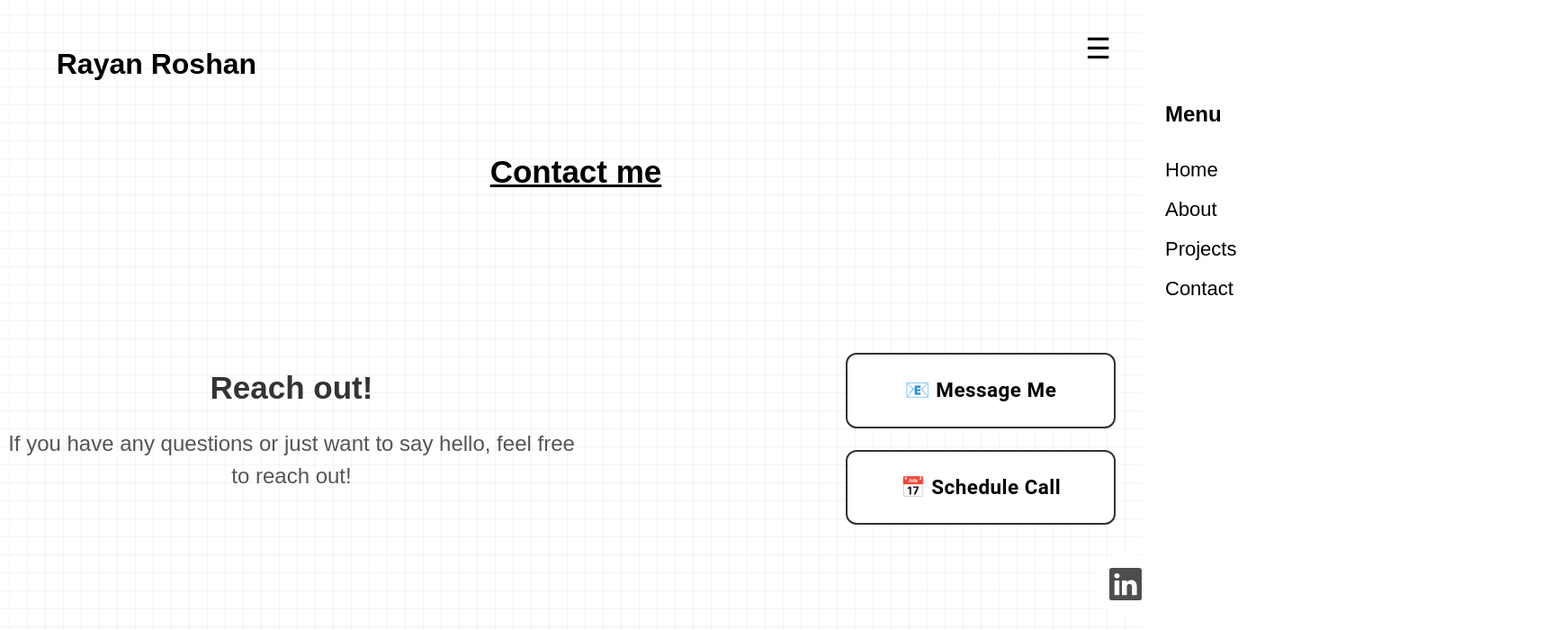
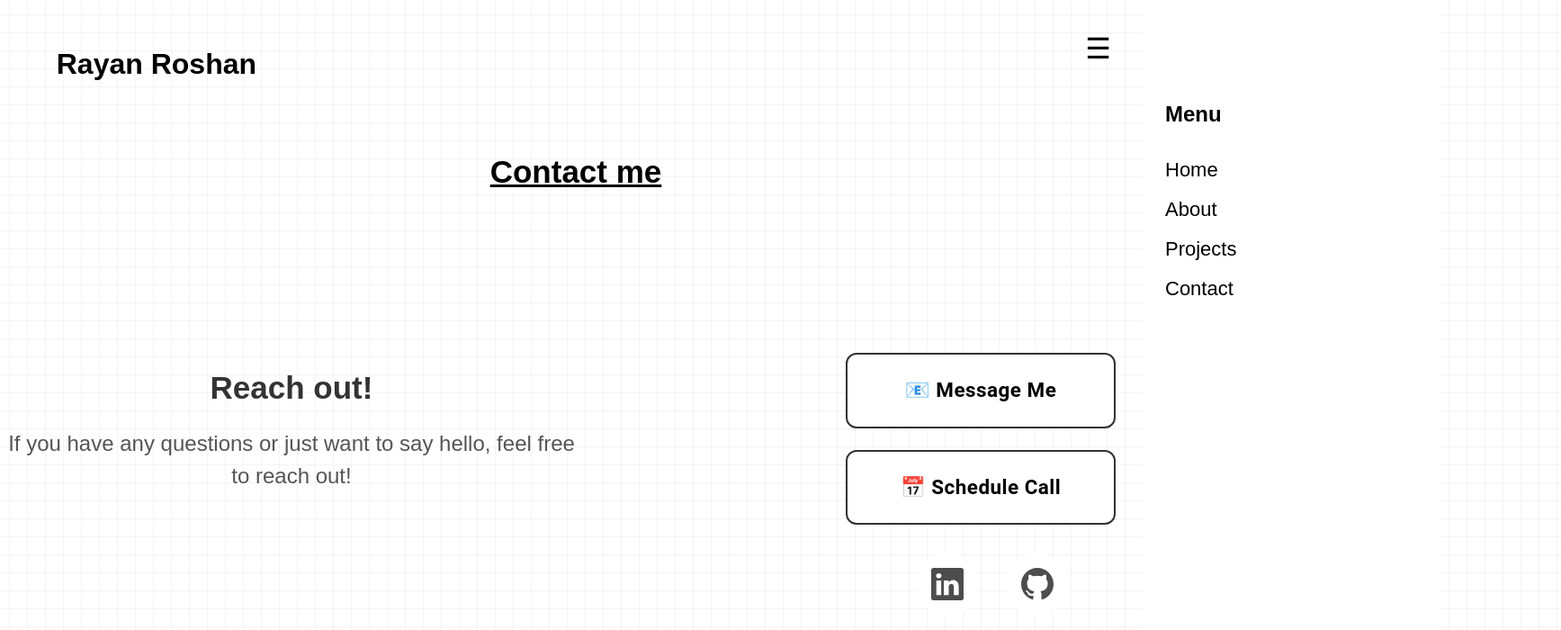
Before and after one commit to Rayan-Roshan21/Rayan_Roshan_website, a React (Vite) app in the folder Rayan_Roshan_Website/: page /contact in a window 1280 px wide. Shown: the top 700 px of the page at 90% size, 1735 px wide, since content can reach past the window. Built offline with nearby package versions, Linux system fonts and the light colour scheme.

Commit message:
Minor adjustment with contact.css

```diff
--- a/Rayan_Roshan_Website/src/Pages/Contacts.jsx
+++ b/Rayan_Roshan_Website/src/Pages/Contacts.jsx
@@ -25,7 +25,7 @@ function Contacts() {
     </div>
     <div>
       <ContactButtons />
-      <div style={{ display: 'flex', justifyContent: 'flex-start', marginTop: '-5px', marginLeft: '1198px' }}>
+      <div className="social-buttons-container">
         <Tooltip large />
       </div>
     </div>
--- a/Rayan_Roshan_Website/src/Pages_CSS/Contact.css
+++ b/Rayan_Roshan_Website/src/Pages_CSS/Contact.css
@@ -31,6 +31,15 @@
   font-style: normal;
   font-display: swap;
   line-height: 1.5;
+}
+
+.social-buttons-container {
+  display: flex;
+  justify-content: center;
+  align-items: center;
+  width: 100%;
+  margin-top: -5px;
+  margin-left: 463px;
 }
 
 /* Responsive additions - keeping original design intact */
@@ -146,4 +155,25 @@
     font-size: 19px;
     margin-bottom: 15px;
   }
+
+  .social-buttons-container {
+    justify-content: center;
+    margin-top: 10px;
+  }
 }
+
+/* Additional responsive styles for social buttons */
+@media (max-width: 1199px) {
+  .social-buttons-container {
+    justify-content: center;
+    margin-top: 10px;
+  }
+}
+
+@media (max-width: 767px) {
+  .social-buttons-container {
+    justify-content: center;
+    margin-top: 15px;
+    margin-bottom: 20px;
+  }
+}
```
